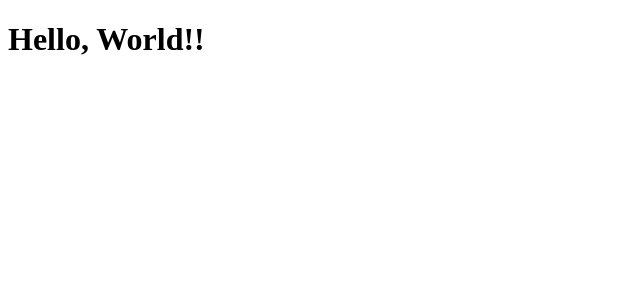
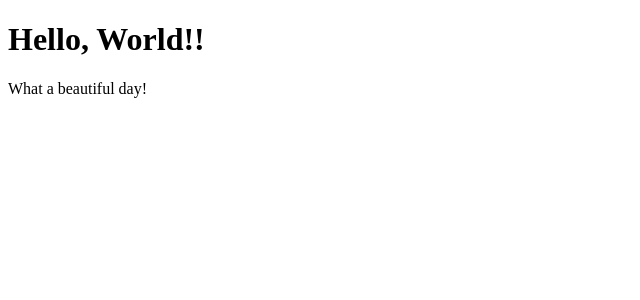
Before and after one commit to Tonyrgg/react-exercises, a React (Create React App) app in the folder my-app/: page / in a window 1280 px wide. Shown: the top 300 px of the page, without its empty margins (0-640 px from the left). Built offline with nearby package versions, Linux system fonts and the light colour scheme.

Commit message:
components06

```diff
--- a/my-app/src/HelloWorld.js
+++ b/my-app/src/HelloWorld.js
@@ -2,6 +2,9 @@ import React from 'react'
 
 export class HelloWorld extends React.Component {
     render() {
-        return <h1>Hello, World!!</h1>
+        return <div>
+            <h1>Hello, World!!</h1>
+            <p>What a beautiful day!</p>
+        </div>
     }
 }
```
